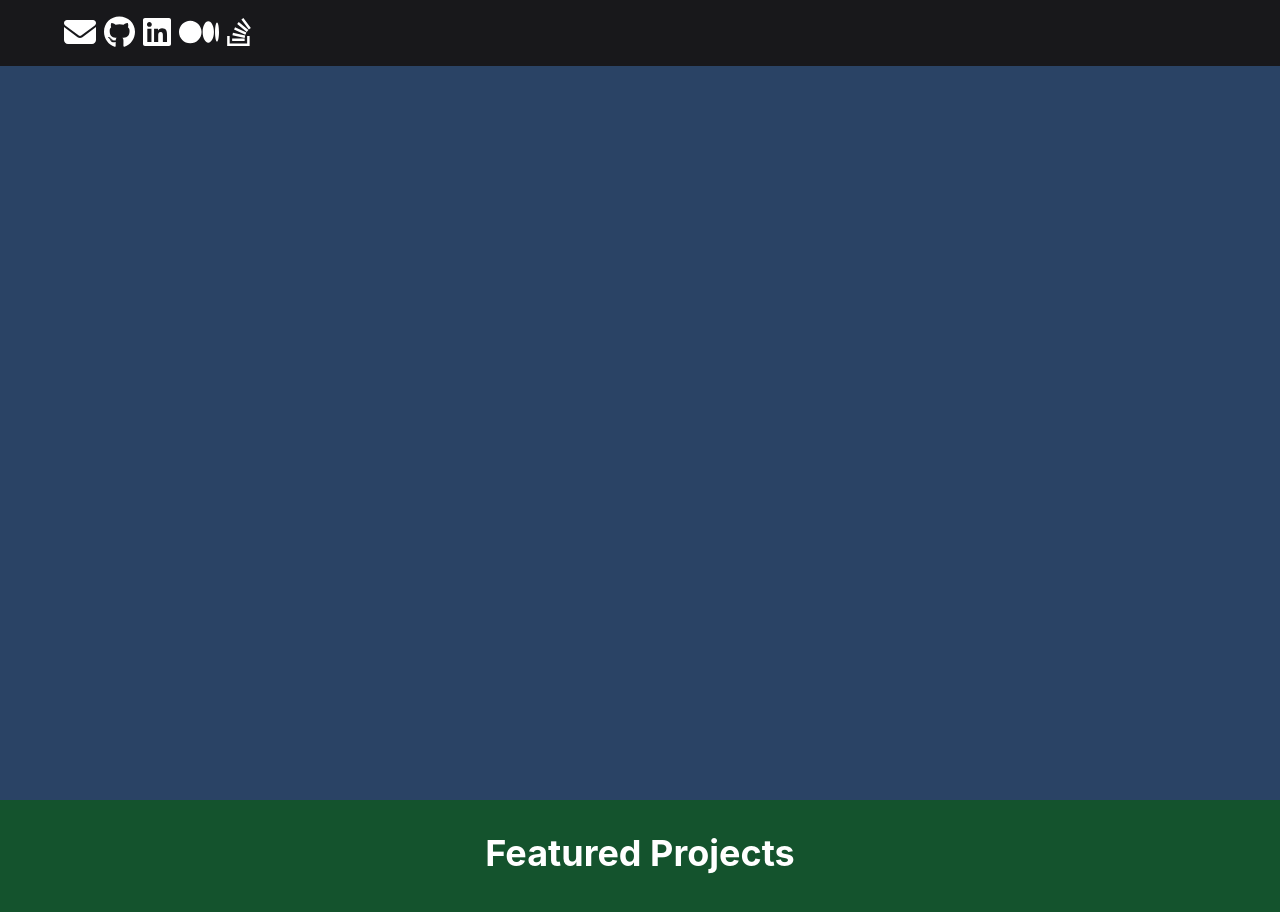
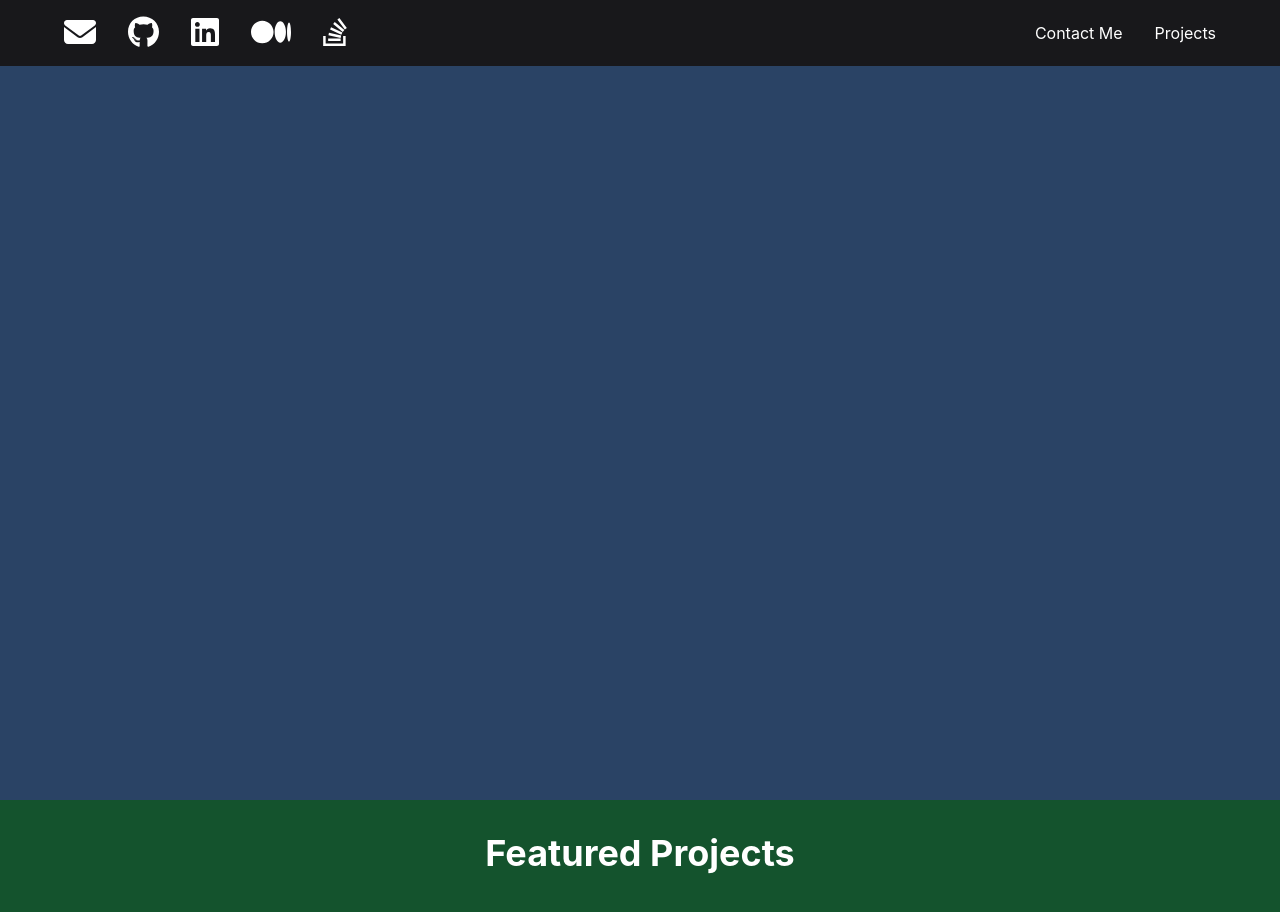
Before and after one commit to rhiz0m/FinalProject_ReactAdvanced, a React (Create React App) app: page / in a window 1280 px wide. Shown: the top 912 px of the page. Built offline with nearby package versions, Linux system fonts and the light colour scheme.

Commit message:
Refactor - updating and completing header navigation

```diff
--- a/src/components/Header.js
+++ b/src/components/Header.js
@@ -1,5 +1,4 @@
 import React, { useEffect, useRef } from "react"
-import { FontAwesomeIcon } from "@fortawesome/react-fontawesome"
 import { faEnvelope } from "@fortawesome/free-solid-svg-icons"
 import {
   faGithub,
@@ -7,9 +6,12 @@ import {
   faMedium,
   faStackOverflow,
 } from "@fortawesome/free-brands-svg-icons"
-import { Box, HStack, Link } from "@chakra-ui/react"
+import { Box, HStack } from "@chakra-ui/react"
+import InternalNav from "../navigation/header/internalNav"
+import ExternalNav from "../navigation/header/externalNav"
 
-const socials = [
+const Header = () => {
+  const externalLinks = [
     {
       icon: faEnvelope,
       url: "mailto: hello@example.com",
@@ -32,9 +34,13 @@ const socials = [
     },
   ]
 
-const Header = () => {
-  const handleClick = (anchor) => () => {
-    const id = `${anchor}-section`
+  const internalLinks = [
+    { href: "/#contact-me", id: "contactme-section", name: "Contact Me" },
+    { href: "/#projects", id: "projects-section", name: "Projects" },
+  ]
+
+  const handleClick = (id) => (event) => {
+    event.preventDefault()
     const element = document.getElementById(id)
     if (element) {
       element.scrollIntoView({
@@ -64,18 +70,10 @@ const Header = () => {
           alignItems="center"
         >
           <nav>
-            <HStack>
-              {socials.map(({ icon, url }, index) => (
-                <Link key={index} href={url} isExternal>
-                  <FontAwesomeIcon icon={icon} size="2x" color="white" />
-                </Link>
-              ))}
-            </HStack>
+            <ExternalNav links={externalLinks} />
           </nav>
           <nav>
-            <HStack spacing={8}>
-              {/* Add links to Projects and Contact me section */}
-            </HStack>
+            <InternalNav links={internalLinks} handleClick={handleClick}/>
           </nav>
         </HStack>
       </Box>
--- /dev/null
+++ b/src/navigation/header/externalNav.js
@@ -0,0 +1,16 @@
+import { FontAwesomeIcon } from "@fortawesome/react-fontawesome"
+import { HStack, Link } from "@chakra-ui/react"
+
+const ExternalNav = ({ links }) => {
+  return (
+    <HStack spacing={8}>
+      {links.map(({ icon, url }, index) => (
+        <Link key={index} href={url} isExternal>
+          <FontAwesomeIcon icon={icon} size="2x" />
+        </Link>
+      ))}
+    </HStack>
+  )
+}
+
+export default ExternalNav
--- /dev/null
+++ b/src/navigation/header/internalNav.js
@@ -0,0 +1,20 @@
+import { HStack } from "@chakra-ui/react"
+
+const InternalNav = ({ links, handleClick }) => {
+  return (
+    <HStack spacing={8}>
+      {links.map(({ href, name, id }, index) => (
+        <a
+          key={index}
+          href={href}
+          onClick={handleClick(id)}
+          style={{ textDecoration: "none", cursor: "pointer" }}
+        >
+          {name}
+        </a>
+      ))}
+    </HStack>
+  )
+}
+
+export default InternalNav
```
Lines whose indentation alone changed are shown as unchanged.
